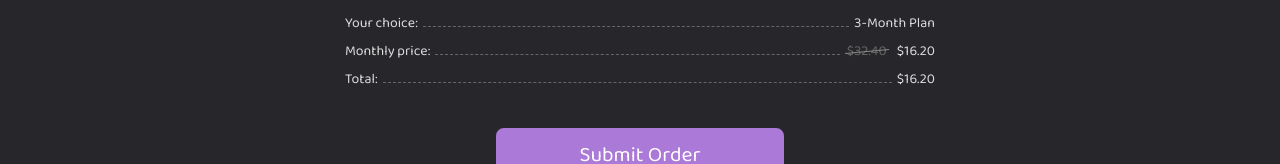
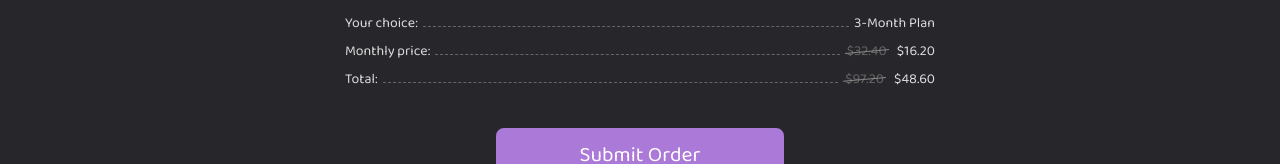
Before and after one commit to njordulv/react-fasting-app, a React (Create React App) app: page /checkout in a window 1280 px wide. Shown: the part 396-560 px from the top of the page. Built offline with nearby package versions, Linux system fonts and the light colour scheme.

Commit message:
UPD: payment slice

```diff
--- a/src/components/Checkout/Checkout.jsx
+++ b/src/components/Checkout/Checkout.jsx
@@ -13,6 +13,12 @@ import {
 import { toast, ToastContainer } from 'react-toastify'
 import 'react-toastify/dist/ReactToastify.css'
 import { setEmailValue, selectEmailValue } from '../../store/slices/emailSlice'
+import {
+  selectPlans,
+  selectPlanOne,
+  selectPlanTwo,
+  selectPlanThree,
+} from '../../store/slices/paymentSlice'
 import Plans from './Plans'
 import PaymentCards from './PaymentCards'
 import styles from './Form.module.css'
@@ -27,6 +33,29 @@ const Checkout = () => {
   const [lastNameValue, setLastNameValue] = useState('')
   const emailValue = useSelector(selectEmailValue)
   const [paymentCard, setPaymentCard] = useState(<LiaCreditCard />)
+
+  const plans = useSelector(selectPlans)
+  const planOne = useSelector(selectPlanOne)
+  const planTwo = useSelector(selectPlanTwo)
+  const planThree = useSelector(selectPlanThree)
+
+  let totalPrice = ''
+  let totalDiscountPrice = ''
+
+  if (plans.plan1 === true) {
+    totalPrice = planOne.totalPrice
+    totalDiscountPrice = planOne.totalDiscountPrice
+  }
+
+  if (plans.plan2 === true) {
+    totalPrice = planTwo.totalPrice
+    totalDiscountPrice = planTwo.totalDiscountPrice
+  }
+
+  if (plans.plan3 === true) {
+    totalPrice = planThree.totalPrice
+    totalDiscountPrice = planThree.totalDiscountPrice
+  }
 
   const {
     register,
@@ -237,12 +266,15 @@ const Checkout = () => {
   }
 
   const onSubmit = async (checkoutData) => {
+    const updatedCheckoutData = {
+      ...checkoutData,
+      total: totalPrice ? totalPrice : '0',
+      totalDiscount: totalDiscountPrice ? totalDiscountPrice : '0',
+    }
     try {
       const response = await axios.post(
         'http://localhost:4000/submit-checkout',
-        {
-          checkoutData,
-        }
+        { checkoutData: updatedCheckoutData }
       )
       toast.success(response.data)
     } catch (error) {
@@ -404,7 +436,12 @@ const Checkout = () => {
           Submit Order
         </button>
       </div>
-      <PaymentCards />
+      <PaymentCards
+        LiaCcVisa={LiaCcVisa}
+        LiaCcMastercard={LiaCcMastercard}
+        LiaCcAmex={LiaCcAmex}
+        LiaCcDiscover={LiaCcDiscover}
+      />
       <div className="text-left">
         <small>
           By placing this order, you acknowledge that you've reviewed and
--- a/src/components/Checkout/Plans.jsx
+++ b/src/components/Checkout/Plans.jsx
@@ -13,27 +13,37 @@ const Plans = () => {
   const planTwo = useSelector(selectPlanTwo)
   const planThree = useSelector(selectPlanThree)
   const currency = plans.currency.symbol
+
   let selectedPlan = ''
   let monthlyPrice = ''
   let discountPrice = ''
+  let totalPrice = ''
+  let totalDiscountPrice = ''
 
   if (plans.plan1 === true) {
     selectedPlan = planOne.name
     monthlyPrice = planOne.monthPrice
     discountPrice = planOne.discountFullPrice
+    totalPrice = planOne.totalPrice
+    totalDiscountPrice = planOne.totalDiscountPrice
   }
 
   if (plans.plan2 === true) {
     selectedPlan = planTwo.name
     monthlyPrice = planTwo.monthPrice
     discountPrice = planTwo.discountFullPrice
+    totalPrice = planTwo.totalPrice
+    totalDiscountPrice = planTwo.totalDiscountPrice
   }
 
   if (plans.plan3 === true) {
     selectedPlan = planThree.name
     monthlyPrice = planThree.monthPrice
     discountPrice = planThree.discountFullPrice
+    totalPrice = planThree.totalPrice
+    totalDiscountPrice = planThree.totalDiscountPrice
   }
+
   return (
     <section className={styles.orderDetails}>
       <h3>Order Details:</h3>
@@ -61,8 +71,14 @@ const Plans = () => {
           <div>Total:</div>
           <div></div>
           <div>
-            {currency}
-            {discountPrice}
+            <span className={styles.orderDetailsOldPrice}>
+              {currency}
+              {totalPrice}
+            </span>
+            <span>
+              {currency}
+              {totalDiscountPrice}
+            </span>
           </div>
         </div>
       </div>
--- a/src/store/slices/paymentSlice.js
+++ b/src/store/slices/paymentSlice.js
@@ -16,6 +16,8 @@ const initialState = {
     oldPrice: '1.54',
     discountFullPrice: '23.10',
     monthPrice: '46.20',
+    totalPrice: '46.20',
+    totalDiscountPrice: '23.10',
   },
   planTwo: {
     status: true,
@@ -24,6 +26,8 @@ const initialState = {
     oldPrice: '1.08',
     discountFullPrice: '16.20',
     monthPrice: '32.40',
+    totalPrice: '97.20',
+    totalDiscountPrice: '48.60',
   },
   planThree: {
     status: false,
@@ -32,6 +36,8 @@ const initialState = {
     oldPrice: '0.62',
     discountFullPrice: '9.30',
     monthPrice: '18.65',
+    totalPrice: '111.90',
+    totalDiscountPrice: '55.80',
   },
   bestOffer: 'Best Offer',
   popular: '',
@@ -70,6 +76,12 @@ const paymentSlice = createSlice({
     setMonthPrice: (state, action) => {
       state.monthPrice = action.payload
     },
+    setTotalPrice: (state, action) => {
+      state.totalPrice = action.payload
+    },
+    setTotalDiscountPrice: (state, action) => {
+      state.totalDiscountPrice = action.payload
+    },
   },
 })
 
@@ -83,6 +95,8 @@ export const {
   setPopular,
   setDiscountFullPrice,
   setMonthPrice,
+  setTotalPrice,
+  setTotalDiscountPrice,
 } = paymentSlice.actions
 
 export const selectPlans = (state) => state.payment
@@ -92,8 +106,5 @@ export const selectPlanTwo = (state) => state.payment.planTwo
 export const selectPlanThree = (state) => state.payment.planThree
 export const selectOffer = (state) => state.payment.bestOffer
 export const selectPopular = (state) => state.payment.popular
-export const selectDiscountFullPrice = (state) =>
-  state.payment.discountFullPrice
-export const selectMonthPrice = (state) => state.payment.monthPrice
 
 export default paymentSlice.reducer
```
Also changed, not shown: src/components/Checkout/PaymentCards.jsx (+6 -7 lines).
